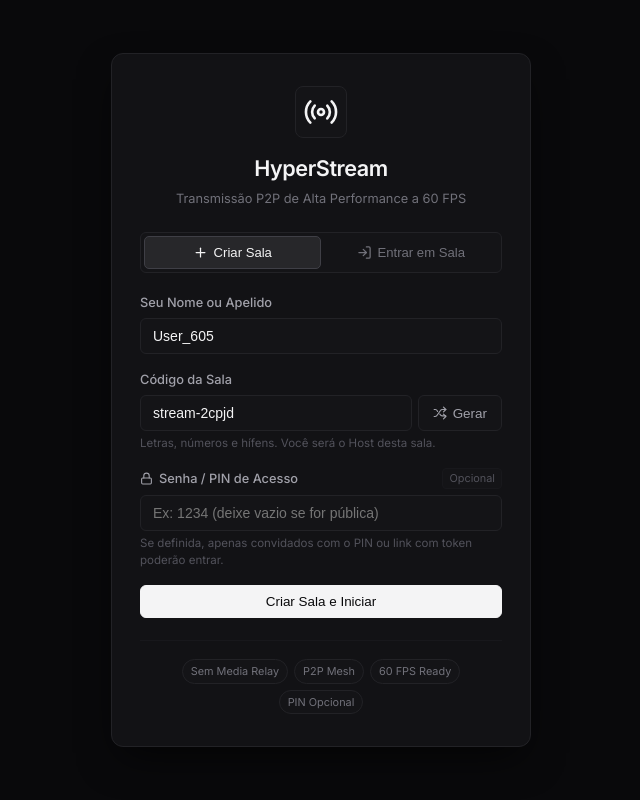
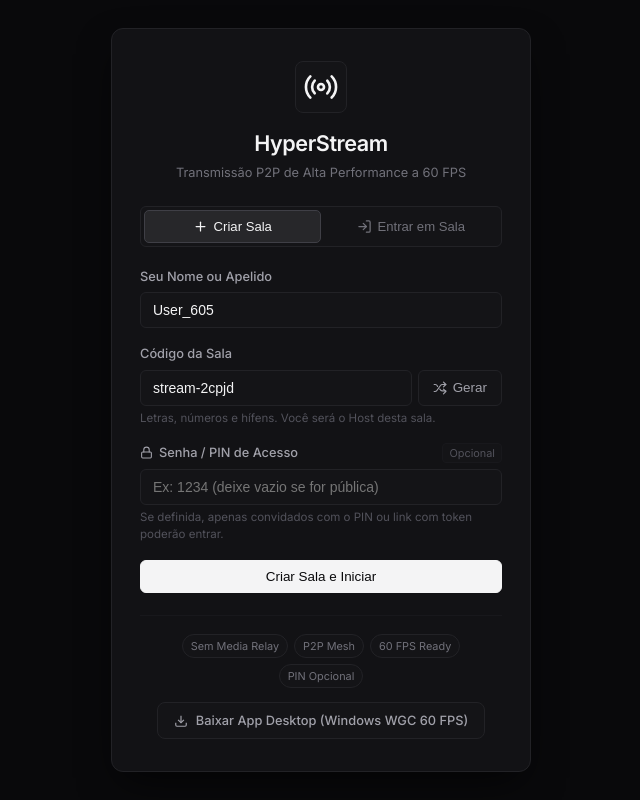
Before and after one commit to AdriamSouza/webrtc, a website with bundled scripts: page frontend/index.html in a window 1280 px wide. Shown: the whole page, without its empty margins (319-959 px from the left). Built offline with nearby package versions, Linux system fonts and the light colour scheme.

Commit message:
feat: configura URL de producao do Render, titulo da janela para Hyperstream e botao de download do app

```diff
--- a/desktop/package.json
+++ b/desktop/package.json
@@ -5,7 +5,8 @@
   "main": "src/main.js",
   "type": "module",
   "scripts": {
-    "start": "electron ."
+    "start": "electron .",
+    "package": "npx @electron/packager . Hyperstream --platform=win32 --arch=x64 --out=dist --overwrite"
   },
   "keywords": [
     "webrtc",
--- a/frontend/css/style.css
+++ b/frontend/css/style.css
@@ -309,6 +309,34 @@ body.dark-theme {
   border: 1px solid var(--border-color);
   border-radius: 9999px;
   color: var(--text-muted);
+}
+
+.lobby-download-box {
+  margin-top: 14px;
+  display: flex;
+  justify-content: center;
+}
+
+.btn-download-app {
+  display: inline-flex;
+  align-items: center;
+  gap: 8px;
+  padding: 8px 16px;
+  background: var(--bg-tertiary);
+  border: 1px solid var(--border-color);
+  border-radius: var(--radius-md);
+  color: var(--text-secondary);
+  font-size: 0.8rem;
+  font-weight: 500;
+  text-decoration: none;
+  transition: all 0.15s ease;
+}
+
+.btn-download-app:hover {
+  background: var(--bg-hover);
+  color: var(--text-primary);
+  border-color: var(--border-focus);
+  transform: translateY(-1px);
 }
 
 /* ========================================================
--- a/frontend/index.html
+++ b/frontend/index.html
@@ -130,6 +130,17 @@
           <span class="badge-pill">P2P Mesh</span>
           <span class="badge-pill">60 FPS Ready</span>
           <span class="badge-pill">PIN Opcional</span>
+        </div>
+
+        <div id="lobbyDownloadApp" class="lobby-download-box">
+          <a href="https://github.com/AdriamSouza/webrtc/releases/latest" target="_blank" class="btn-download-app" rel="noopener">
+            <svg class="icon-svg" width="14" height="14" viewBox="0 0 24 24" fill="none" stroke="currentColor" stroke-width="2">
+              <path d="M21 15v4a2 2 0 0 1-2 2H5a2 2 0 0 1-2-2v-4"/>
+              <polyline points="7 10 12 15 17 10"/>
+              <line x1="12" y1="15" x2="12" y2="3"/>
+            </svg>
+            <span>Baixar App Desktop (Windows WGC 60 FPS)</span>
+          </a>
         </div>
       </div>
     </div>
--- a/frontend/js/app.js
+++ b/frontend/js/app.js
@@ -759,6 +759,10 @@ function init() {
     console.log('[Desktop] Detectado ambiente nativo Desktop via Electron com WGC e aceleração GPU!');
     if (desktopAppBadge) {
       desktopAppBadge.classList.remove('hidden');
+    }
+    const lobbyDownloadApp = document.getElementById('lobbyDownloadApp');
+    if (lobbyDownloadApp) {
+      lobbyDownloadApp.classList.add('hidden');
     }
   }
 
--- a/package.json
+++ b/package.json
@@ -8,6 +8,7 @@
     "build": "npm --prefix backend install",
     "backend": "node backend/src/server.js",
     "desktop": "npm --prefix desktop start",
+    "desktop:build": "npx @electron/packager desktop Hyperstream --platform=win32 --arch=x64 --out=desktop/dist --overwrite",
     "install:all": "npm --prefix backend install && npm --prefix desktop install",
     "tunnel": "cloudflared tunnel --url http://localhost:3000",
     "tunnel:localtunnel": "npx localtunnel --port 3000"
```
Also changed, not shown: desktop/src/main.js (+16 -9 lines), README.md.
